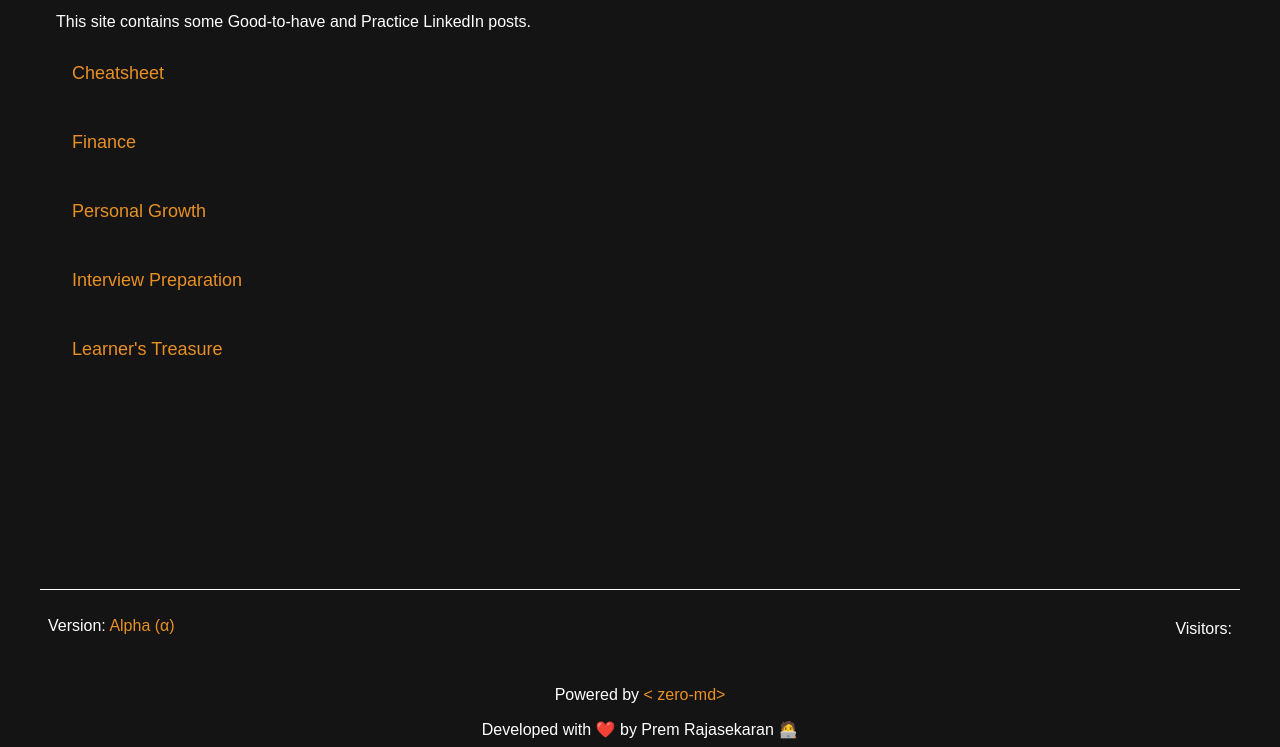
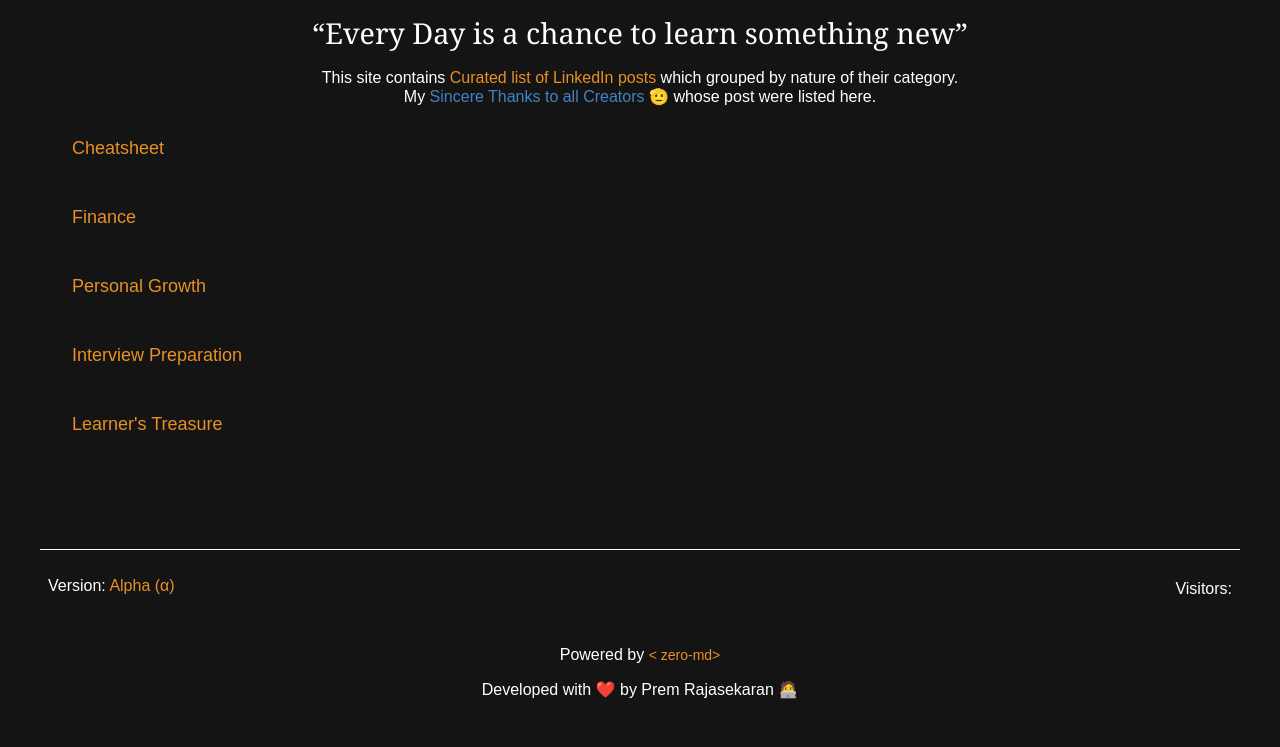
Before and after one commit to PremRS/EdY, a plain HTML site: page index.html in a window 1280 px wide. Shown: the part 127-874 px from the top of the page. After the commit the page ends 834 px from the top, so only its background shows below. Drawn offline with Linux system fonts and the light colour scheme; no server answers; a web font is replaced by a local one.

Commit message:
Added thanks and quotes to main page.

```diff
--- a/index.css
+++ b/index.css
@@ -80,7 +80,7 @@ a {
 }
 
 .my-posts {
-    min-height: 70vh;
+    min-height: 65vh;
     margin: 1rem;
 }
 
@@ -119,6 +119,18 @@ a {
 
 .width-100 {
     width: 100%;
+}
+
+.quote {
+    font: 1.8rem/1.4 Georgia, serif;
+}
+
+.align-center {
+    text-align: center;
+}
+
+.text-s {
+    font-size: 0.875rem;
 }
 
 .link>a {
--- a/index.html
+++ b/index.html
@@ -27,16 +27,23 @@
 
     <header class="container flex-space-between padding-1">
         <div class="logo-image">
-            <img class="width-100" src="images/v2/PR_Badge.svg" alt="PR">
+            <a href="https://premrs.github.io/" target="_blank">
+                <img class="width-100" src="images/v2/PR_Badge.svg" alt="PR">
+            </a>
         </div>
 
         <div class="link">
-            <a href="https://premrs.github.io/" target="_blank">HOME</a>
+            <a href="https://premrs.github.io/" target="_blank">ABOUT ME</a>
         </div>
     </header>
 
     <main class="my-posts" id="posts-section">
-        <p>This site contains some Good-to-have and Practice LinkedIn posts.</p>
+        <p class="align-center"><q class="quote">Every Day is a chance to learn something new</q></p>
+        <p class="align-center">
+            This site contains <span class="primary">Curated list of LinkedIn posts</span> which grouped by nature of
+            their category.<br />
+            My <span class="secondary">Sincere Thanks to all Creators 🫡</span> whose post were listed here.
+        </p>
     </main>
 
     <footer class="footer">
@@ -50,7 +57,7 @@
         </div>
         <div class="flex-col-center margin-1">
             <div class="link">
-                Powered by <a href="https://zerodevx.github.io/zero-md/" target="_blank">
+                Powered by <a class="text-s" href="https://zerodevx.github.io/zero-md/" target="_blank">
                     < zero-md>
                 </a>
             </div>
--- a/index.js
+++ b/index.js
@@ -45,6 +45,9 @@ function populateContent() {
                             height: 0.05rem;
                             margin: 1.5rem 0;
                             background: #FFF;
+                        }
+                        ul > li > p {
+                            color: #E89024;
                         }
                         a {
                             text-decoration: none;
```
